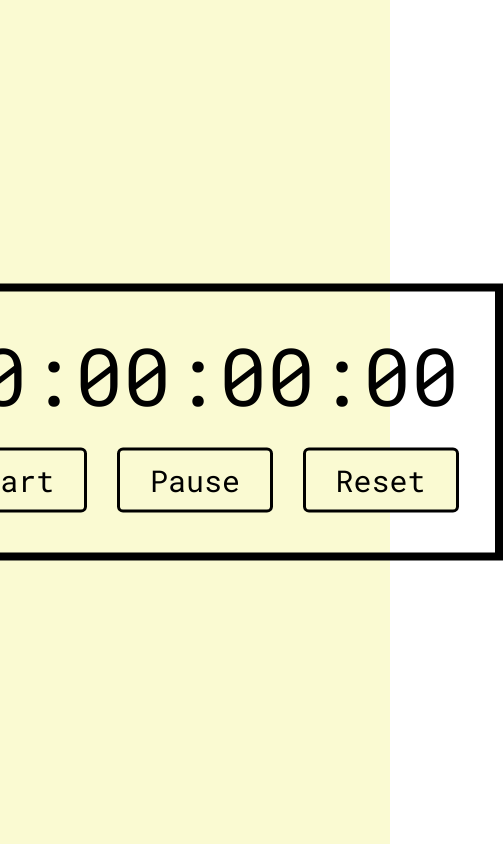
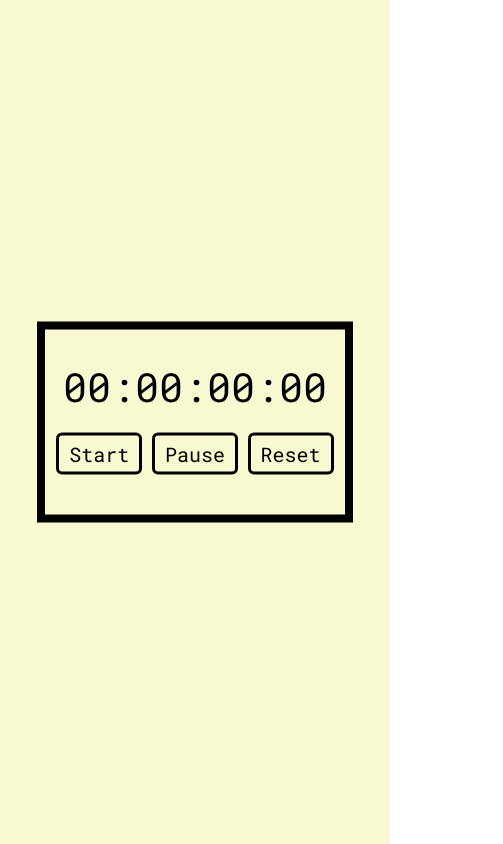
Before and after one commit to miawithcode/stop-watch, a plain HTML site: page index.html in a window 390 px wide. Shown: the whole page, 503 px wide, since content can reach past the window. Drawn offline with Linux system fonts and the light colour scheme.

Commit message:
simple adjust for phone

```diff
--- a/index.css
+++ b/index.css
@@ -22,7 +22,7 @@
     transform: translate(-50%, -50%);
 
     width: 600px;
-    border: 8px solid;
+    border: 8px solid black;
 }
 
 #timeDisplay{
@@ -39,7 +39,8 @@
     margin-bottom: 40px;
 
     background-color: lightgoldenrodyellow;
-    border: 3px solid;
+    border: 3px solid black;
+    color: black;
     border-radius: 6px;
 
     cursor: pointer;
@@ -55,3 +56,19 @@
     border: 3px solid #000000;
     box-shadow: 0px 4px 27px -12px #000000;
 }
+
+@media only screen and (max-width: 768px) {
+    .stop-watch{
+        width: 300px;
+    }
+    #timeDisplay{
+        font-size: 40px;
+    }
+    .time-btn{
+        font-size: 20px;
+        padding: 5px 10px;
+    }
+    .time-btn:not(:last-child){
+        margin-right: 0px;
+    }
+}
```
